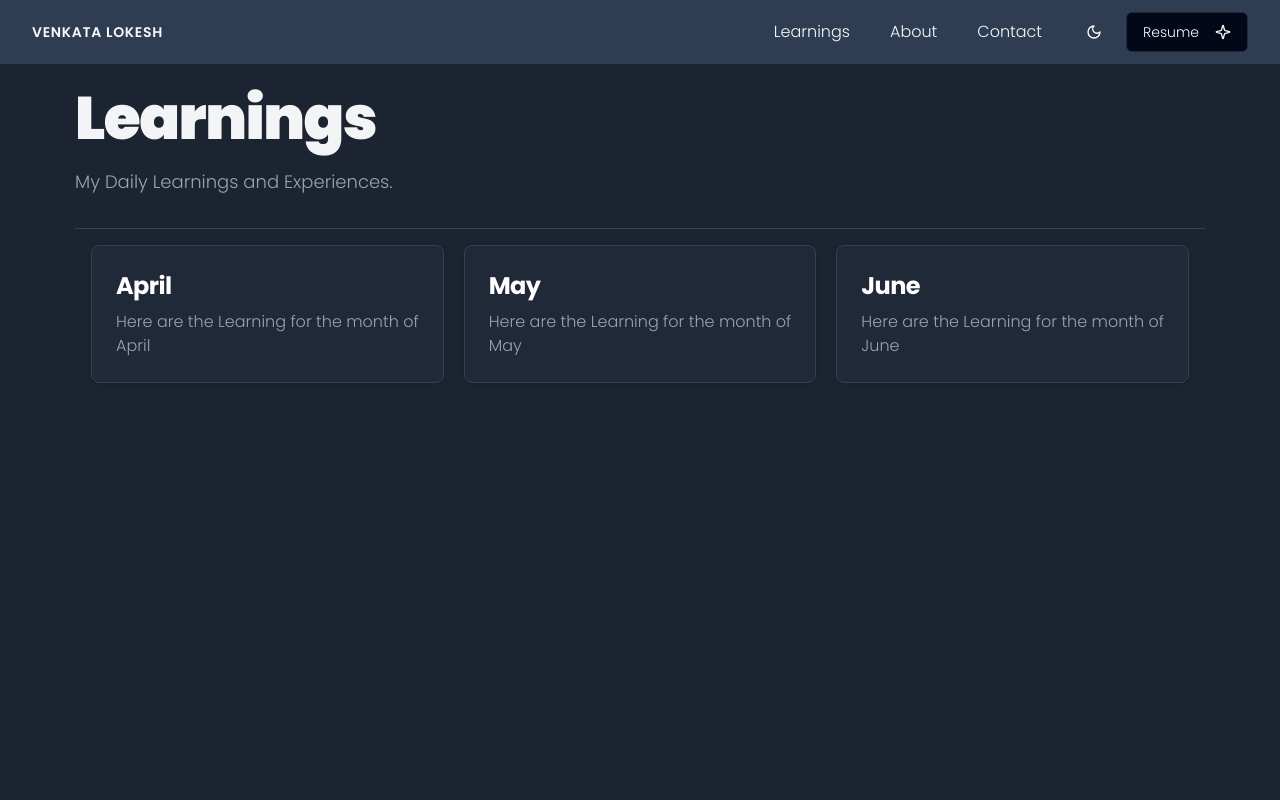
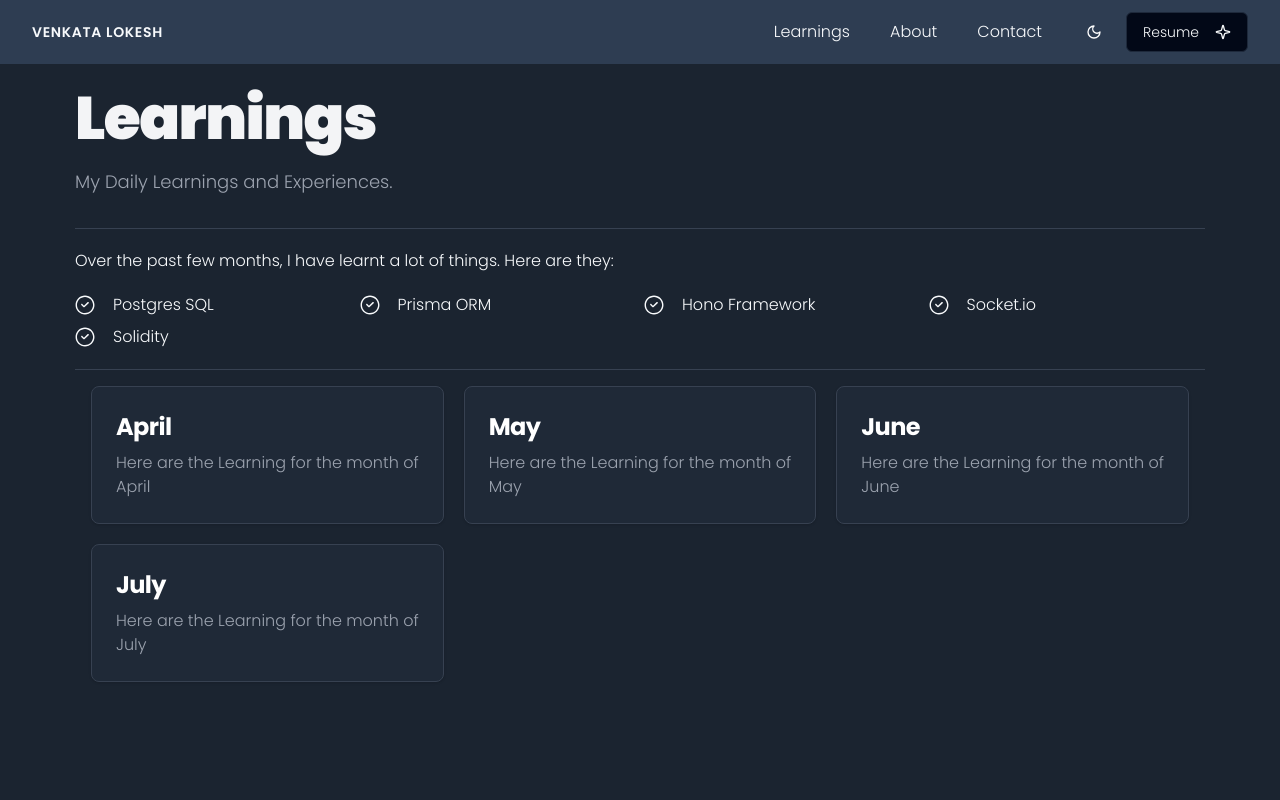
Before and after one commit to vlokesh08/Portfolio, a React (Create React App) app: page /learnings in a window 1280 px wide. Shown: the top 800 px of the page. Built offline with nearby package versions, Linux system fonts and the light colour scheme.

Commit message:
changes in learnings

```diff
--- a/src/components/pages/learnings/Learnings.js
+++ b/src/components/pages/learnings/Learnings.js
@@ -12,6 +12,34 @@ const Learnings = () => {
           <p className="text-lg leading-7 text-gray-500 dark:text-gray-400">
             My Daily Learnings and Experiences.
           </p>
+        </div>
+        <div className="flex flex-col gap-5 py-5">
+          <h1>
+            Over the past few months, I have learnt a lot of things. Here are
+            they:
+          </h1>
+          <div className="grid md:grid-cols-4 grid-cols-2 gap-2">
+            <div className="flex gap-2">
+              <ListItem />
+              <h2>Postgres SQL</h2>
+            </div>
+            <div className="flex gap-2">
+              <ListItem />
+              <h2>Prisma ORM</h2>
+            </div>
+            <div className="flex gap-2">
+              <ListItem />
+              <h2>Hono Framework</h2>
+            </div>
+            <div className="flex gap-2">
+              <ListItem />
+              <h2>Socket.io</h2>
+            </div>
+            <div className="flex gap-2">
+              <ListItem />
+              <h2>Solidity</h2>
+            </div>
+          </div>
         </div>
         <ul className="grid grid-cols-2 md:grid-cols-3 gap-5 p-4">
           {Object.entries(posts).map(([month, entries]) => (
@@ -57,4 +85,34 @@ const Learnings = () => {
   );
 };
 
+const ListItem = () => {
+  return (
+    <span className="mr-2.5 mt-0.5 text-primary">
+      <svg
+        width={20}
+        height={20}
+        viewBox="0 0 20 20"
+        fill="none"
+        xmlns="http://www.w3.org/2000/svg"
+      >
+        <g clipPath="url(#clip0_980_24852)">
+          <path
+            d="M10 0.5625C4.78125 0.5625 0.5625 4.78125 0.5625 10C0.5625 15.2188 4.78125 19.4688 10 19.4688C15.2188 19.4688 19.4688 15.2188 19.4688 10C19.4688 4.78125 15.2188 0.5625 10 0.5625ZM10 18.0625C5.5625 18.0625 1.96875 14.4375 1.96875 10C1.96875 5.5625 5.5625 1.96875 10 1.96875C14.4375 1.96875 18.0625 5.59375 18.0625 10.0312C18.0625 14.4375 14.4375 18.0625 10 18.0625Z"
+            fill="currentColor"
+          />
+          <path
+            d="M12.6875 7.09375L8.96875 10.7188L7.28125 9.0625C7 8.78125 6.5625 8.8125 6.28125 9.0625C6 9.34375 6.03125 9.78125 6.28125 10.0625L8.28125 12C8.46875 12.1875 8.71875 12.2813 8.96875 12.2813C9.21875 12.2813 9.46875 12.1875 9.65625 12L13.6875 8.125C13.9688 7.84375 13.9688 7.40625 13.6875 7.125C13.4063 6.84375 12.9688 6.84375 12.6875 7.09375Z"
+            fill="currentColor"
+          />
+        </g>
+        <defs>
+          <clipPath id="clip0_980_24852">
+            <rect width={20} height={20} fill="white" />
+          </clipPath>
+        </defs>
+      </svg>
+    </span>
+  );
+};
+
 export default Learnings;
--- a/src/components/pages/learnings/posts.js
+++ b/src/components/pages/learnings/posts.js
@@ -96,7 +96,14 @@ const posts = {
       summary : "Started learning Bit Manipulation and solved some problems on LeetCode and CSES",
       tags: ["LeetCode","CSES","Bit Manipulation"]
     }
-  ]
+  ],
+  "July" : [
+    {
+      date : "01-07-2024  to  31-07-2024",
+      summary : "This month was full of learning and doing project HelpPro and solving problems on LeetCode and CSES",
+      tags : ["LeetCode","CSES","Project", "HelpPro"]
+    }
+  ],
 
 
   };
```
